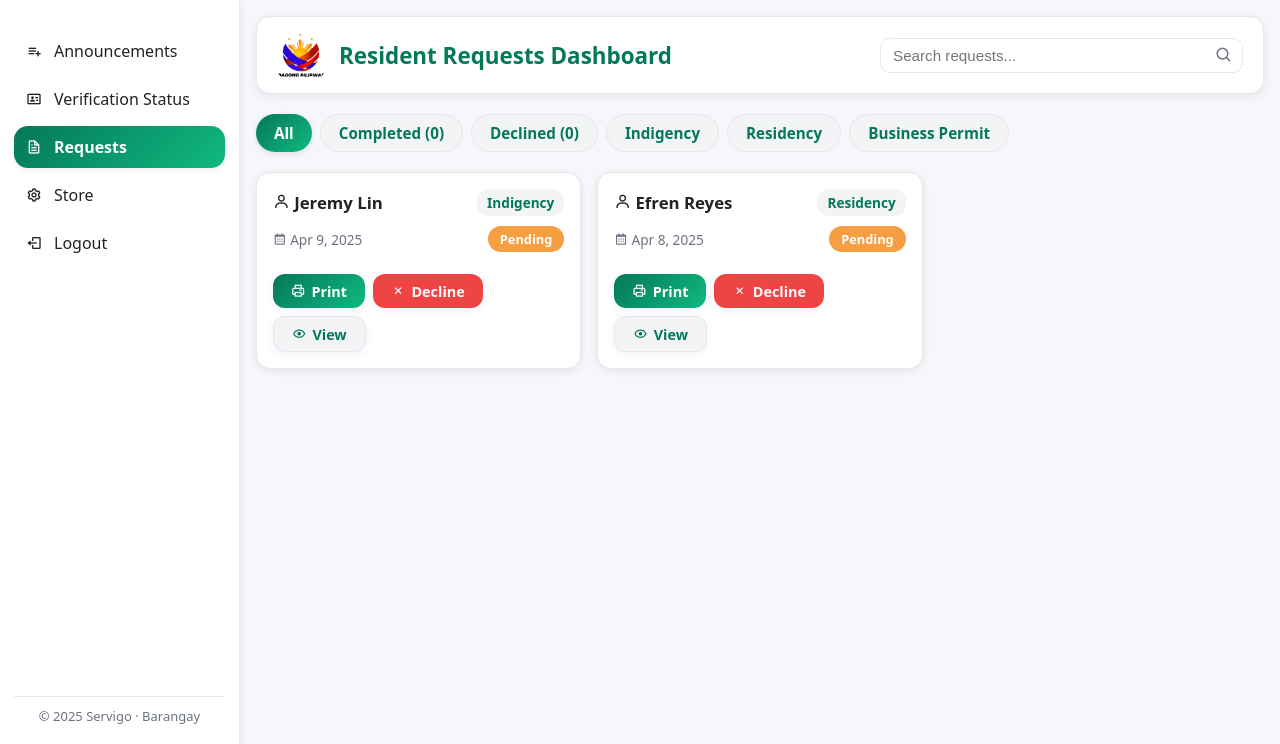
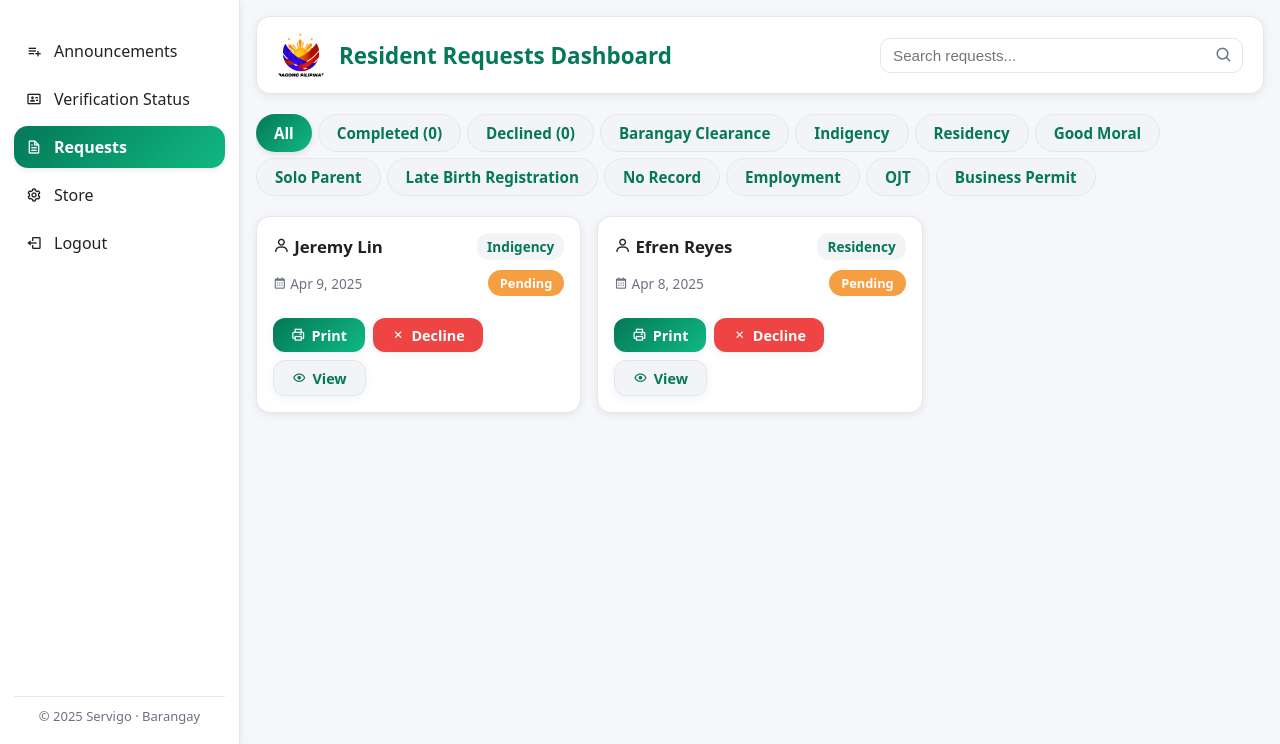
Before and after one commit to canefly/Servigo--Baranggay-App, a PHP site: page /requests.php in a window 1280 px wide. Shown: the part 55-799 px from the top of the page. Run offline with PHP 8.4, Linux system fonts and the light colour scheme.

Commit message:
Add Documents Req type

```diff
--- a/BARANGAY/requests.php
+++ b/BARANGAY/requests.php
@@ -42,12 +42,14 @@
     }
 
     /* Tabs */
-    .filter-tabs{display:flex;flex-wrap:wrap;gap:8px;margin-bottom:20px;}
+    .filter-tabs{display:flex;flex-wrap:wrap;gap:6px;margin-bottom:20px;  overflow-x: auto;
+  scrollbar-width: thin;
+}
     .filter-tab{
       all:unset;cursor:pointer;padding:8px 18px;border-radius:999px;
       font-weight:600;font-size:.95rem;
       border:1px solid var(--border);background:#f3f4f6;color:var(--brand);
-      transition:.2s;
+      transition:.2s; white-space: nowrap;
     }
     .filter-tab.active{
       background:linear-gradient(135deg,var(--brand),var(--accent));
@@ -135,10 +137,20 @@
   <button class="filter-tab active" data-filter="all">All</button>
   <button class="filter-tab" data-filter="completed">Completed (0)</button>
   <button class="filter-tab" data-filter="declined">Declined (0)</button>
+
+  <!-- Specific document filters -->
+  <button class="filter-tab" data-filter="Barangay Clearance">Barangay Clearance</button>
   <button class="filter-tab" data-filter="Indigency">Indigency</button>
   <button class="filter-tab" data-filter="Residency">Residency</button>
+  <button class="filter-tab" data-filter="Good Moral">Good Moral</button>
+  <button class="filter-tab" data-filter="Solo Parent">Solo Parent</button>
+  <button class="filter-tab" data-filter="Late Birth Registration">Late Birth Registration</button>
+  <button class="filter-tab" data-filter="No Record">No Record</button>
+  <button class="filter-tab" data-filter="Employment">Employment</button>
+  <button class="filter-tab" data-filter="OJT">OJT</button>
   <button class="filter-tab" data-filter="Business Permit">Business Permit</button>
 </nav>
+
 
       <section id="requestsList" class="requests-list"></section>
       <div id="noRequests" class="no-requests" style="display:none;">
@@ -303,36 +315,93 @@ function printRequestDoc(id){
   renderRequests(currentFilter);
 
   let docType = ({
-    "Business Permit":"BUSINESS PERMIT",
-    "Indigency":"CERTIFICATE OF INDIGENCY",
-    "Residency":"CERTIFICATE OF RESIDENCY"
+  "Business Permit": "BUSINESS PERMIT",
+  "Indigency": "CERTIFICATE OF INDIGENCY",
+  "Residency": "CERTIFICATE OF RESIDENCY",
+  "Barangay Clearance": "BARANGAY CLEARANCE",
+  "Good Moral": "CERTIFICATE OF GOOD MORAL CHARACTER",
+  "Solo Parent": "CERTIFICATE OF SOLO PARENT",
+  "Late Birth Registration": "CERTIFICATION FOR LATE REGISTRATION OF BIRTH",
+  "No Record": "CERTIFICATION OF NO RECORD",
+  "Employment": "CERTIFICATE OF EMPLOYMENT / RESIDENCY",
+  "OJT": "CERTIFICATE OF OJT / TRAINING ENDORSEMENT"
 })[req.type] || req.type;
 
 let today = new Date();
-  let dateStr = today.toLocaleDateString('en-US',{month:"long",day:"numeric",year:"numeric"});
+let dateStr = today.toLocaleDateString('en-US', { month: "long", day: "numeric", year: "numeric" });
 
 let letterBody = {
   "Business Permit": `
     <p style="text-indent:2.4em;text-align:justify;">
       This is to certify that <b>${req.fullname}</b> is a registered resident of <b>${BARANGAY_INFO.name}</b>
-        and has complied with all barangay requirements for business operations in our locality.
-        This Business Permit is issued for the purpose of legalizing their business activities,
-        subject to existing laws and regulations.
+      and has complied with all barangay requirements for business operations within the locality.
+      This permit is issued to legalize and recognize their business, subject to existing rules and regulations.
     </p>
   `,
   "Indigency": `
     <p style="text-indent:2.4em;text-align:justify;">
       This is to certify that <b>${req.fullname}</b>, of legal age and a Filipino citizen,
       is an indigent resident of <b>${BARANGAY_INFO.name}</b>, Quezon City.
-        This certification is issued upon their request for purposes of availing social welfare
-        assistance, financial aid, or any legal purpose it may serve.
+      This certification is issued to support their application for financial, medical, or legal assistance.
     </p>
   `,
   "Residency": `
     <p style="text-indent:2.4em;text-align:justify;">
       This is to certify that <b>${req.fullname}</b> is a bonafide resident of <b>${BARANGAY_INFO.name}</b>
-        and has lived in the community for not less than six (6) months as of the date of issuance.
-        This certificate is issued for whatever legal intent and purpose it may serve the bearer.
+      and has continuously lived in the community for not less than six (6) months.
+      This certificate is issued for whatever legal purpose it may serve the bearer.
+    </p>
+  `,
+  "Barangay Clearance": `
+    <p style="text-indent:2.4em;text-align:justify;">
+      This is to certify that <b>${req.fullname}</b> is a resident of <b>${BARANGAY_INFO.name}</b>
+      and is known to be of good moral character with no derogatory record within this barangay.
+      This clearance is issued upon request for employment, business, or any legal purpose.
+    </p>
+  `,
+  "Good Moral": `
+    <p style="text-indent:2.4em;text-align:justify;">
+      This is to certify that <b>${req.fullname}</b> has been a law-abiding and morally upright resident of
+      <b>${BARANGAY_INFO.name}</b>. During their stay in this community, they have not been involved in any
+      unlawful or immoral act as per barangay records.
+      This certification is issued for school, employment, or any legal purpose it may serve.
+    </p>
+  `,
+  "Solo Parent": `
+    <p style="text-indent:2.4em;text-align:justify;">
+      This is to certify that <b>${req.fullname}</b> is a resident of <b>${BARANGAY_INFO.name}</b>
+      and has been verified as a <b>solo parent</b> under the Republic Act No. 8972 or the Solo Parents’ Welfare Act.
+      This certification is issued for DSWD, employment, or assistance purposes.
+    </p>
+  `,
+  "Late Birth Registration": `
+    <p style="text-indent:2.4em;text-align:justify;">
+      This is to certify that <b>${req.fullname}</b> is a resident of <b>${BARANGAY_INFO.name}</b>
+      and is known personally to the Barangay Officials.
+      This certification is issued to support the late registration of their birth certificate.
+    </p>
+  `,
+  "No Record": `
+    <p style="text-indent:2.4em;text-align:justify;">
+      This is to certify that after diligent verification of records in the barangay,
+      there is <b>no record found</b> under the name of <b>${req.fullname}</b> pertaining to any blotter,
+      complaint, or administrative case.
+      This certification is issued upon request for legal and administrative purposes.
+    </p>
+  `,
+  "Employment": `
+    <p style="text-indent:2.4em;text-align:justify;">
+      This is to certify that <b>${req.fullname}</b> is a resident of <b>${BARANGAY_INFO.name}</b>
+      and is currently employed/self-employed within the barangay jurisdiction.
+      This certification is issued upon their request for employment verification or documentation purposes.
+    </p>
+  `,
+  "OJT": `
+    <p style="text-indent:2.4em;text-align:justify;">
+      This is to certify that <b>${req.fullname}</b> is a resident of <b>${BARANGAY_INFO.name}</b>
+      and is being endorsed by the barangay to undergo On-the-Job Training or Internship,
+      having no derogatory records in this locality.
+      This certification is issued for educational purposes only.
     </p>
   `
 }[req.type] || `
@@ -340,6 +409,7 @@ function printRequestDoc(id){
     This is to certify that <b>${req.fullname}</b> has made a request for ${req.type} in this barangay.
   </p>
 `;
+
 
   let logo = BARANGAY_INFO.logo ?
     `<img src="${BARANGAY_INFO.logo}" alt="Barangay Logo" style="height:82px;max-width:100px;display:block;">` : '';
```
Also changed, not shown: RESIDENTS/permitsPage.php (+81 -6 lines). Lines whose indentation alone changed are shown as unchanged.
